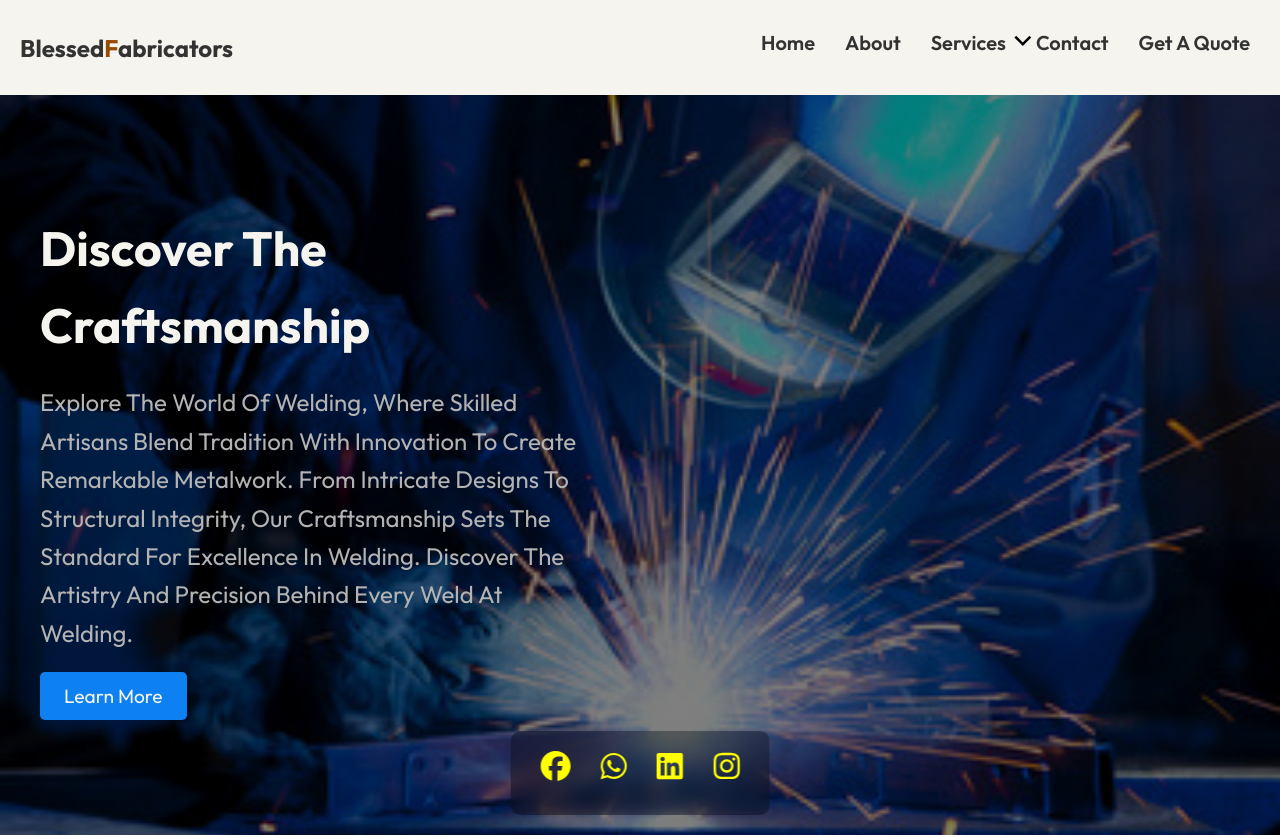
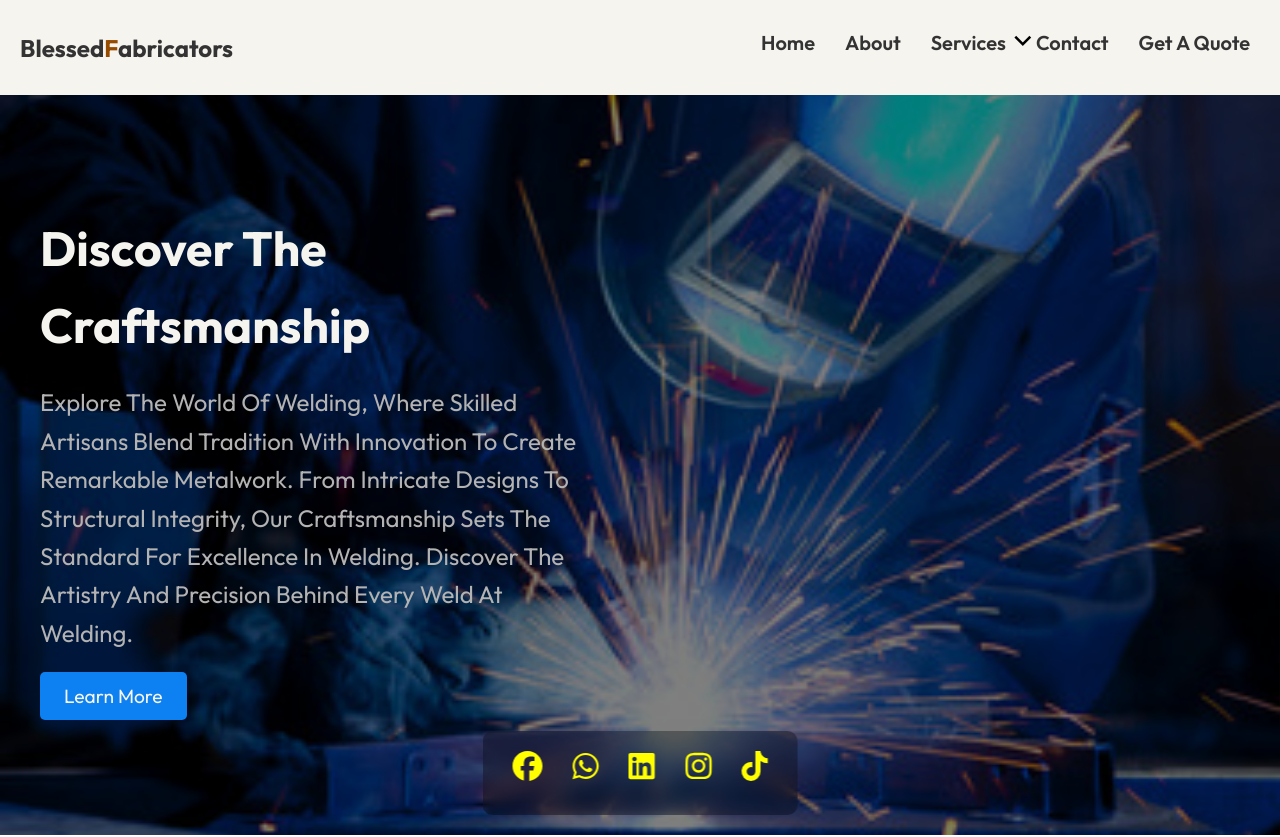
Before and after one commit to hackwellbn/tailor, a React (Vite) app: page /#/ in a window 1280 px wide. Shown: the top 837 px of the page. Built offline with nearby package versions, Linux system fonts and the light colour scheme.

Commit message:
Update Hero.jsx

```diff
--- a/src/Pages/HomePage/layouts/Hero/Hero.jsx
+++ b/src/Pages/HomePage/layouts/Hero/Hero.jsx
@@ -5,7 +5,7 @@
 import 'slick-carousel/slick/slick.css';
 import 'slick-carousel/slick/slick-theme.css';
 import { FontAwesomeIcon } from '@fortawesome/react-fontawesome';
-import { faWhatsapp, faFacebook, faLinkedin, faInstagram } from '@fortawesome/free-brands-svg-icons';
+import { faWhatsapp, faFacebook, faLinkedin, faInstagram ,faTiktok} from '@fortawesome/free-brands-svg-icons';
 import { useNavigate } from 'react-router-dom';
 
 const Hero = () => {
@@ -37,10 +37,11 @@
                   </button>
                 </div>
                 <ul className='icons'>
-                  <li><a href="http://"><FontAwesomeIcon icon={faFacebook} className='icon' /></a></li>
+                  <li><a href="https://www.facebook.com/profile.php?id=61566856755729&mibextid=ZbWKwL"><FontAwesomeIcon icon={faFacebook} className='icon' /></a></li>
                   <li><a href="https://wa.me/+254741887526"><FontAwesomeIcon icon={faWhatsapp} className='icon' /></a></li>
                   <li><a href="http://"><FontAwesomeIcon icon={faLinkedin} className='icon' /></a></li>
                   <li><a href="https://www.instagram.com/bfabricators2023/?igsh=MWkzdTN0bzI5OXR6Yg%3D%3D"><FontAwesomeIcon icon={faInstagram} className='icon' /></a></li>
+ <li><a href="https://www.tiktok.com/@blessed.fabricato?_t=8qai51wbV81&_r=1"><FontAwesomeIcon icon={faTiktok} className='icon' /></a></li>
                 </ul>
               </div>
             </div>
```
